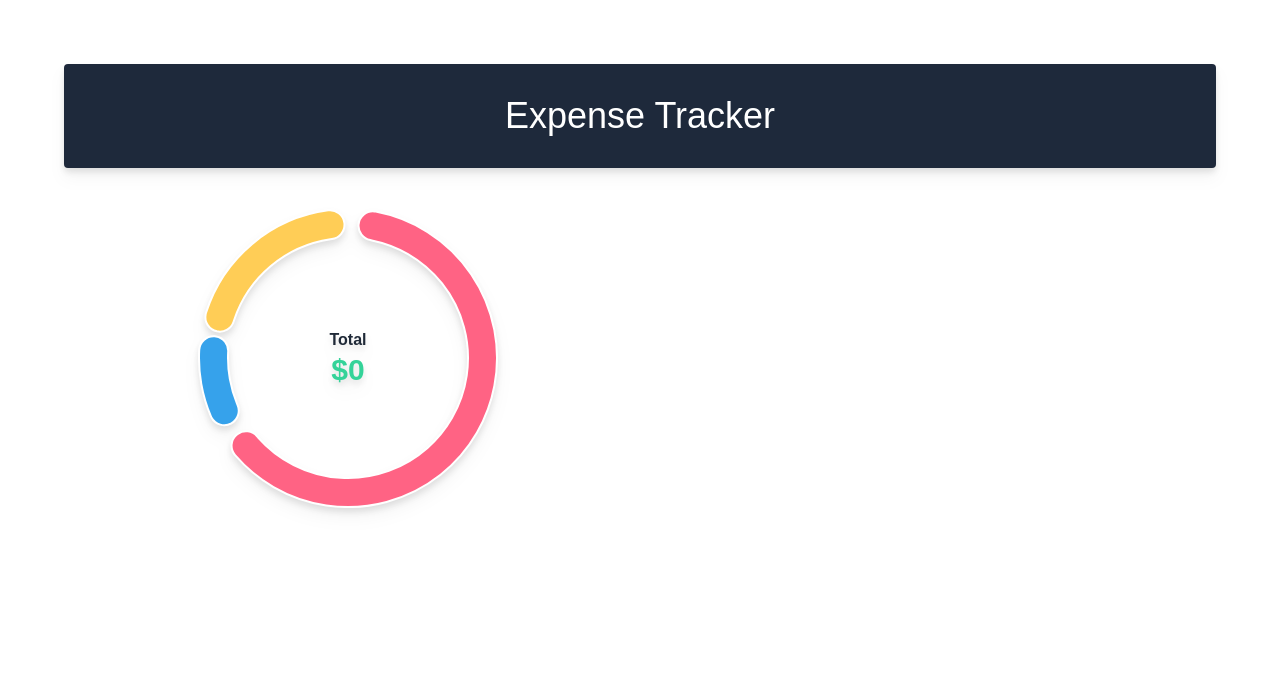
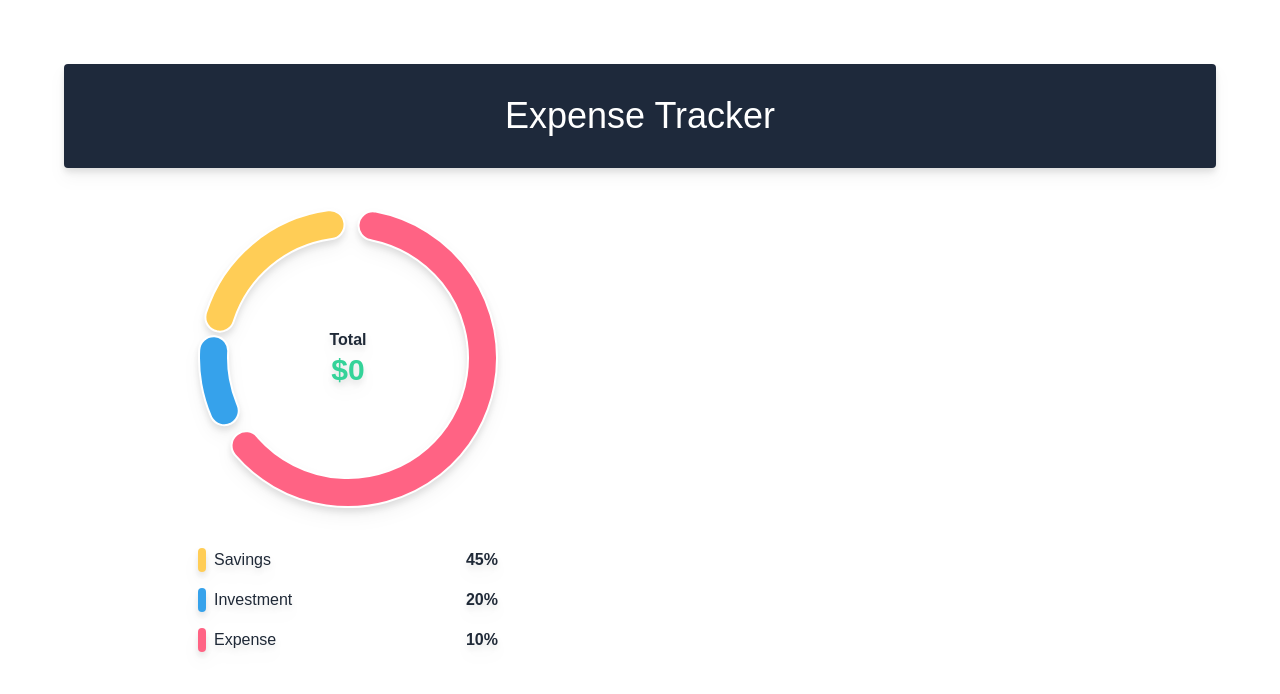
Before and after one commit to carolinepedasil/Expense-Tracker, a React (Create React App) app in the folder client/: page / in a window 1280 px wide. Shown: the top 694 px of the page. Built offline with nearby package versions, Linux system fonts and the light colour scheme.

Commit message:
Label Component

```diff
--- a/client/src/components/Graph.js
+++ b/client/src/components/Graph.js
@@ -1,6 +1,7 @@
 import React from 'react';
 import { Chart, ArcElement } from 'chart.js';
 import { Doughnut } from 'react-chartjs-2';
+import Labels from './Labels';
 
 Chart.register(ArcElement);
 
@@ -36,7 +37,7 @@
             </div>
 
             <div className='flex flex-col py-10 gap-4'>
-
+              <Labels></Labels>
             </div>
         </div>
     </div>
--- /dev/null
+++ b/client/src/components/Labels.js
@@ -0,0 +1,40 @@
+import React from 'react'
+
+const obj = [
+    {
+        type: 'Savings',
+        color: 'rgb(255, 205, 86)',
+        percent: 45
+    },
+    {
+        type: 'Investment',
+        color: 'rgb(54, 162, 235)',
+        percent: 20
+    },
+    {
+        type: 'Expense',
+        color: 'rgb(255, 99, 132)',
+        percent: 10
+    }
+]
+
+export default function Labels() {
+  return (
+    <>
+        {obj.map((value, index) => <LabelComponent key={index} data={value}></LabelComponent>)}
+    </>
+  )
+}
+
+function LabelComponent({ data }) {
+    if (!data) return <></>;
+    return (
+        <div className='labels flex justify-between'>
+            <div className='flex gap-2'>
+                <div className='w-2 h-2 rounded py-3' style={{background: data.color ?? '#f9c74f'}}></div>
+                <h3 className='text-md'>{data.type ?? ''}</h3>
+            </div>
+            <h3 className='font-bold'>{data.percent ?? 0}%</h3>
+        </div>
+    );
+}
```
